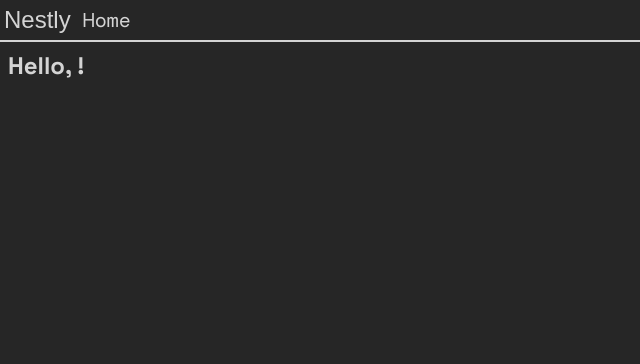
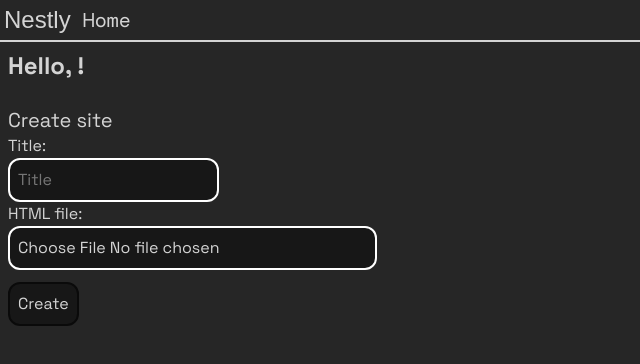
Before and after one commit to Nameless-Productions/Nestly, a Next.js app: page /dashboard in a window 1280 px wide. Shown: the top 364 px of the page, without its empty margins (0-640 px from the left). Built offline with nearby package versions, Linux system fonts and the light colour scheme; a web font is replaced by a local one.

Commit message:
feat: add createsite form

```diff
--- a/app/dashboard/page.tsx
+++ b/app/dashboard/page.tsx
@@ -1,8 +1,21 @@
+import { createSiteForm } from '@/lib/sites/createSite'
 import { headers } from 'next/headers'
 import React from 'react'
 
 export default async function DashboardPage() {
   return (<>
     <p className='text-2xl font-bold'>Hello, {(await headers()).get("x-username")}!</p>
+    <br />
+
+    <p className='text-xl'>Create site</p>
+    <form action={createSiteForm}>
+      <label htmlFor="title">Title:</label> <br />
+      <input type="text" placeholder='Title' id='title' name='title' className='input' required />
+      <br />
+      <label htmlFor="html">HTML file:</label> <br />
+      <input type="file" name='html' id='html' accept='.html,text/html' className='input' required />
+      <br />
+      <input type="submit" value="Create" className='btnNormal mt-3' />
+    </form>
   </>)
 }
```
